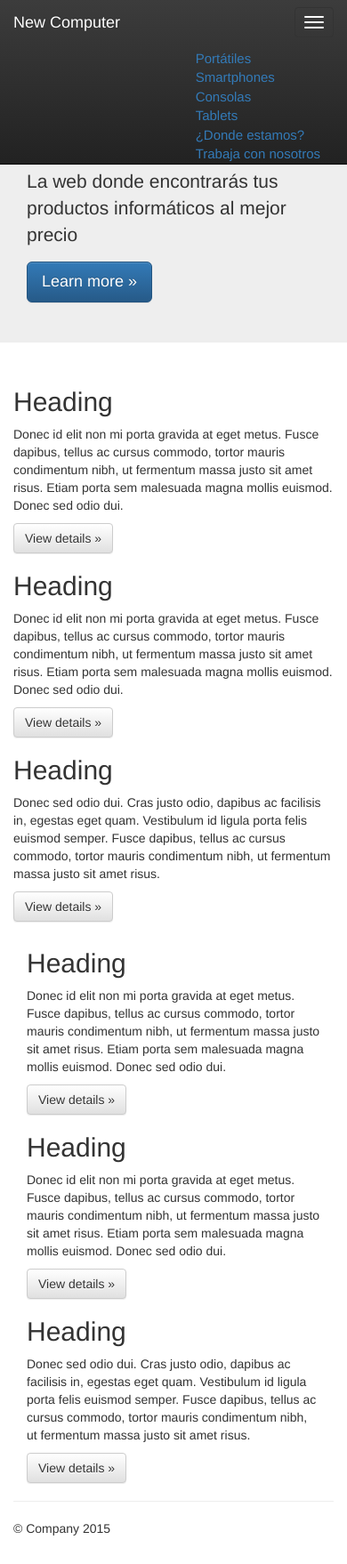
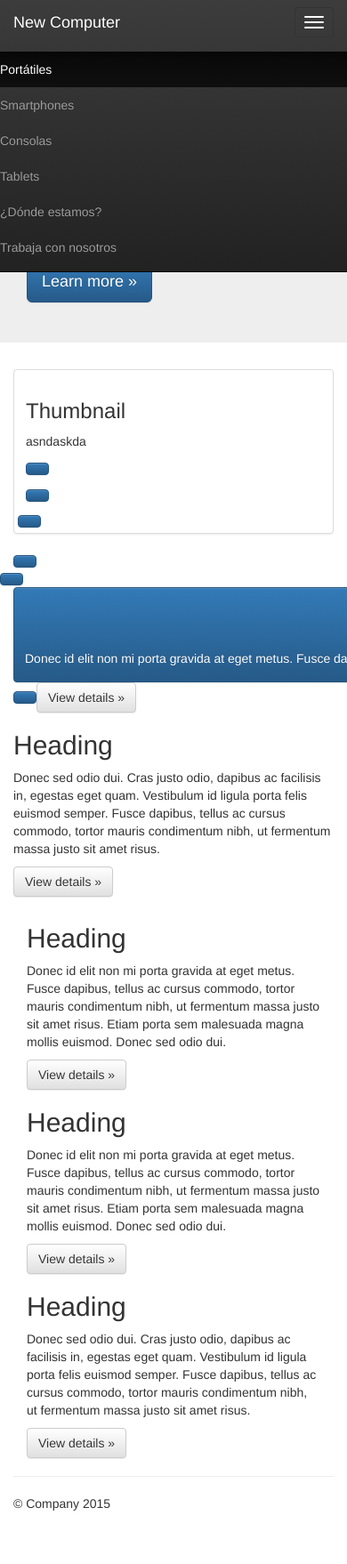
Before and after one commit to Fernando883/WebNewComputer, a PHP site: page / in a window 390 px wide; the page is wider, and only the part inside the window is pictured. Shown: that part at 89% size. After the commit the page ends 1698 px from the top of that part, so only its background shows below. Run offline with PHP 8.4, Linux system fonts and the light colour scheme; some libraries are stand-ins or nearby versions.

Commit message:
Empiezo diseño de la principal

```diff
--- a/public_html/css/main.css
+++ b/public_html/css/main.css
@@ -5,12 +5,6 @@
    ========================================================================== */
 
 
-div.navbar-header1{
-    float:right;
-    color:#9d9d9d;
-    font-size: 15px;
-    margin-top:5px;
-}
 
 div.formulario{
     margin: 40px;
--- a/public_html/index.html
+++ b/public_html/index.html
@@ -39,30 +39,20 @@
           <a class="navbar-brand" href="index.html">New Computer</a>
         </div>
 
-          <div class="navbar-header1">
-              <div class="col-md-2">
-                  <a href="portatiles.html" id="portatiles">Portátiles</a>
-              </div>
-              <div class="col-md-2">
-                  <a href="" id="smartphones">Smartphones</a>
-              </div>
-              <div class="col-md-2">
-                  <a href="" id="consolas">Consolas</a>
-              </div>
-              <div class="col-md-2">
-                  <a href="" id="tablets">Tablets</a>
-              </div>
-              <div class="col-md-2">
-                  <a href="">¿Donde estamos?</a>
-              </div>
-              <div class="col-md-2">
-                  <a href="formulario.html">Trabaja con nosotros</a>
-              </div>
+          <div class="navbar-header">
+              <ul class="nav navbar-nav">
+                 <li class="active"><a href="#">Portátiles <span class="sr-only">(current)</span></a></li>
+                 <li><a href="#">Smartphones</a></li>
+                 <li><a href="#">Consolas</a></li>
+                 <li><a href="#">Tablets</a></li>
+                 <li><a href="#">¿Dónde estamos?</a></li>
+                 <li><a href="formulario.html">Trabaja con nosotros</a></li>
+              </ul>
+          </div>
 
 
-          </div>
+         </div>
 
-      </div>
     </nav>
 
     <!-- Main jumbotron for a primary marketing message or call to action -->
@@ -77,10 +67,15 @@
     <div class="container">
       <!-- Example row of columns -->
       <div class="row">
-        <div class="col-md-4">
-          <h2>Heading</h2>
-          <p>Donec id elit non mi porta gravida at eget metus. Fusce dapibus, tellus ac cursus commodo, tortor mauris condimentum nibh, ut fermentum massa justo sit amet risus. Etiam porta sem malesuada magna mollis euismod. Donec sed odio dui. </p>
-          <p><a class="btn btn-default" href="#" role="button">View details &raquo;</a></p>
+        <div class="col-sm-6 col-md-4">
+            <div class="thumbnail">
+                <img src="" alt="">
+                <div class="caption">
+                    <h3>Thumbnail</h3>
+                    <p>asndaskda</p>
+                    <p><a href="#" class="btn btn-primary" role="button"</a></p>
+                </div>
+            </div>
         </div>
         <div class="col-md-4">
           <h2>Heading</h2>
```
Also changed, not shown: public_html/formulario.html (+17 -22 lines).
